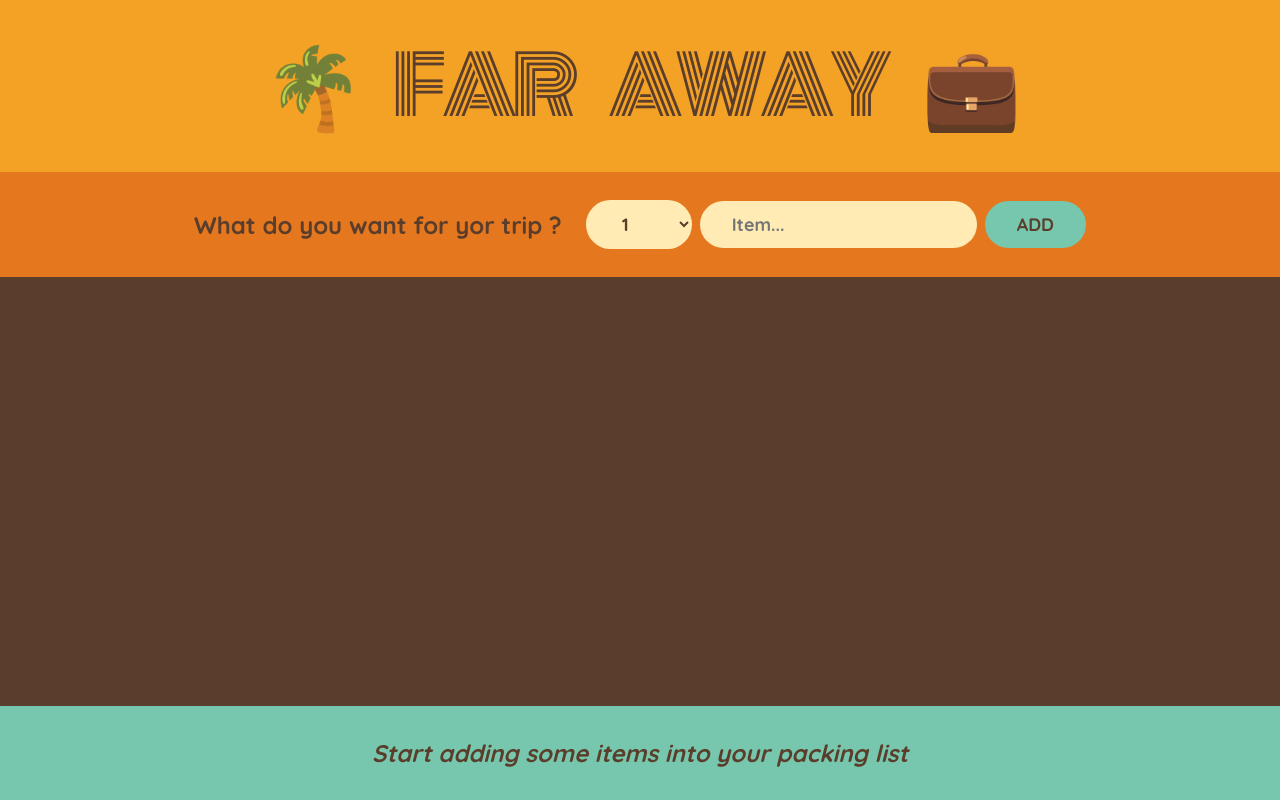
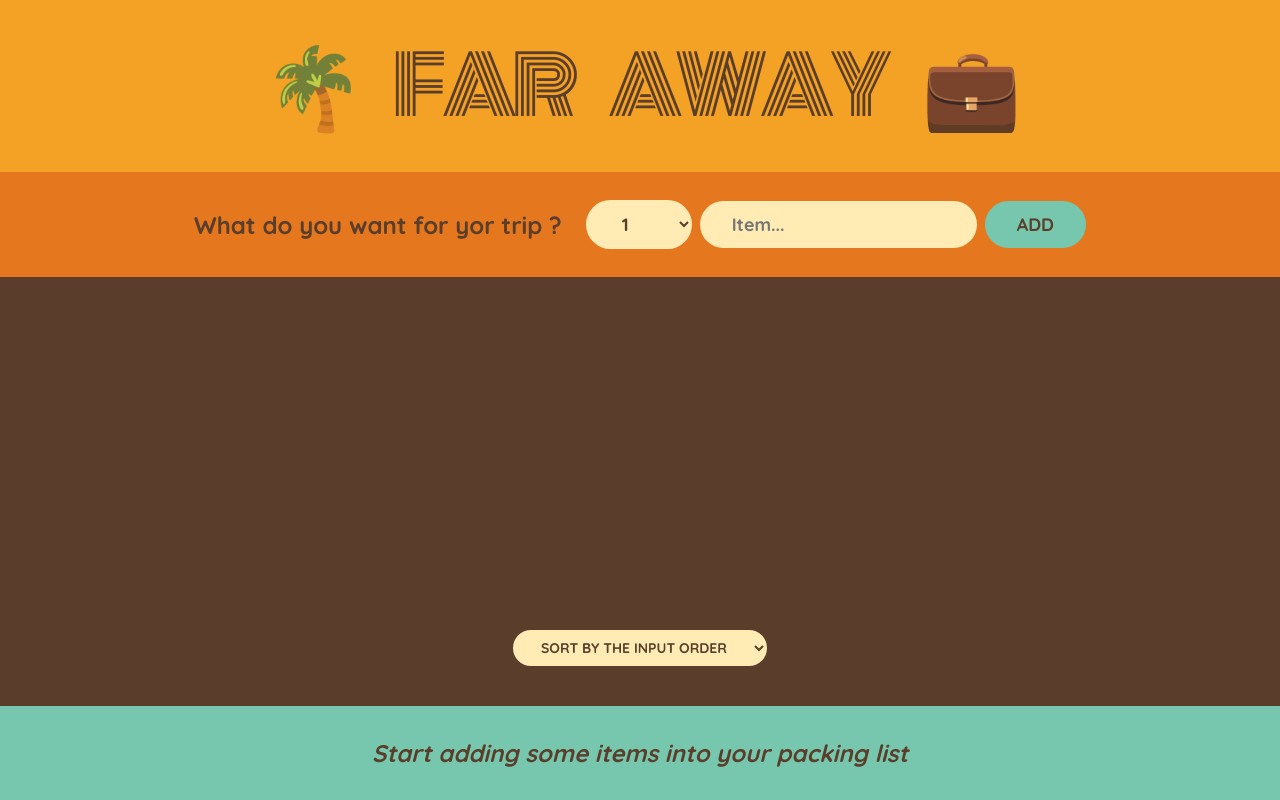
Before and after one commit to akshayv1811/travel-list, a React (Create React App) app: page / in a window 1280 px wide. Built offline with nearby package versions, Linux system fonts and the light colour scheme.

Commit message:
Derived states and added sorting logics

```diff
--- a/src/App.js
+++ b/src/App.js
@@ -2,7 +2,7 @@
 
 export default function App() {
   const [items, setItems] = useState([]);
-  const numItems = items.length;
+
 
 
   function handleAddItems(item) {
@@ -30,7 +30,7 @@
         items={items}
         onDeleteItem={handleDeleteItem}
         onToggleItem={handleToggleItem} />
-      <Stats items = {items} />
+      <Stats items={items} />
     </div>
   );
 }
@@ -80,13 +80,39 @@
 }
 
 function PackingList({ items, onDeleteItem, onToggleItem }) {
+
+  const [sortBy, setSortBy] = useState("input");
+
+  let sortedItems;
+
+  if (sortBy === "input") sortedItems = items;
+
+  if (sortBy === 'description')
+    sortedItems = items
+      .slice()
+      .sort((a, b) => a.description.localeCompare(b.description));
+
+  if (sortBy === 'packed')
+    sortedItems = items
+      .slice()
+      .sort((a, b) => Number(a.packed) - Number(b.packed));
+
+
   return (
     <div className="list">
       <ul>
-        {items.map((item) => (
+        {sortedItems.map((item) => (
           <Item item={item} onDeleteItem={onDeleteItem} key={item.id} onToggleItem={onToggleItem} />
         ))}
       </ul>
+
+      <div className="actions">
+        <select value={sortBy} onChange={e => setSortBy(e.target.value)}>
+          <option value="input">Sort by the input order</option>
+          <option value="description">Sort by description</option>
+          <option value="packed">Sort by packed status</option>
+        </select>
+      </div>
     </div>
   );
 }
@@ -106,11 +132,11 @@
   );
 }
 
-function Stats({items}) {
+function Stats({ items }) {
 
-if(!items.length)
+  if (!items.length)
     return (
- <p className = "stats">
+      <p className="stats">
         <em>Start adding some items into your packing list
         </em>
       </p>
@@ -118,7 +144,7 @@
 
   const numItems = items.length;
   const numPacked = items.filter((item) => item.packed).length;
-  const percentage = Math.round((numPacked/numItems) * 100);
+  const percentage = Math.round((numPacked / numItems) * 100);
 
   return (
     <footer className="stats">
--- a/src/index.css
+++ b/src/index.css
@@ -95,8 +95,7 @@
 .list ul {
   list-style: none;
   width: 80%;
-  overflow: scroll;
-
+  /* overflow: scroll; */
   display: grid;
   grid-template-columns: repeat(auto-fit, minmax(250px, 1fr));
   gap: 1.2rem;
```
Lines whose indentation alone changed are shown as unchanged.
